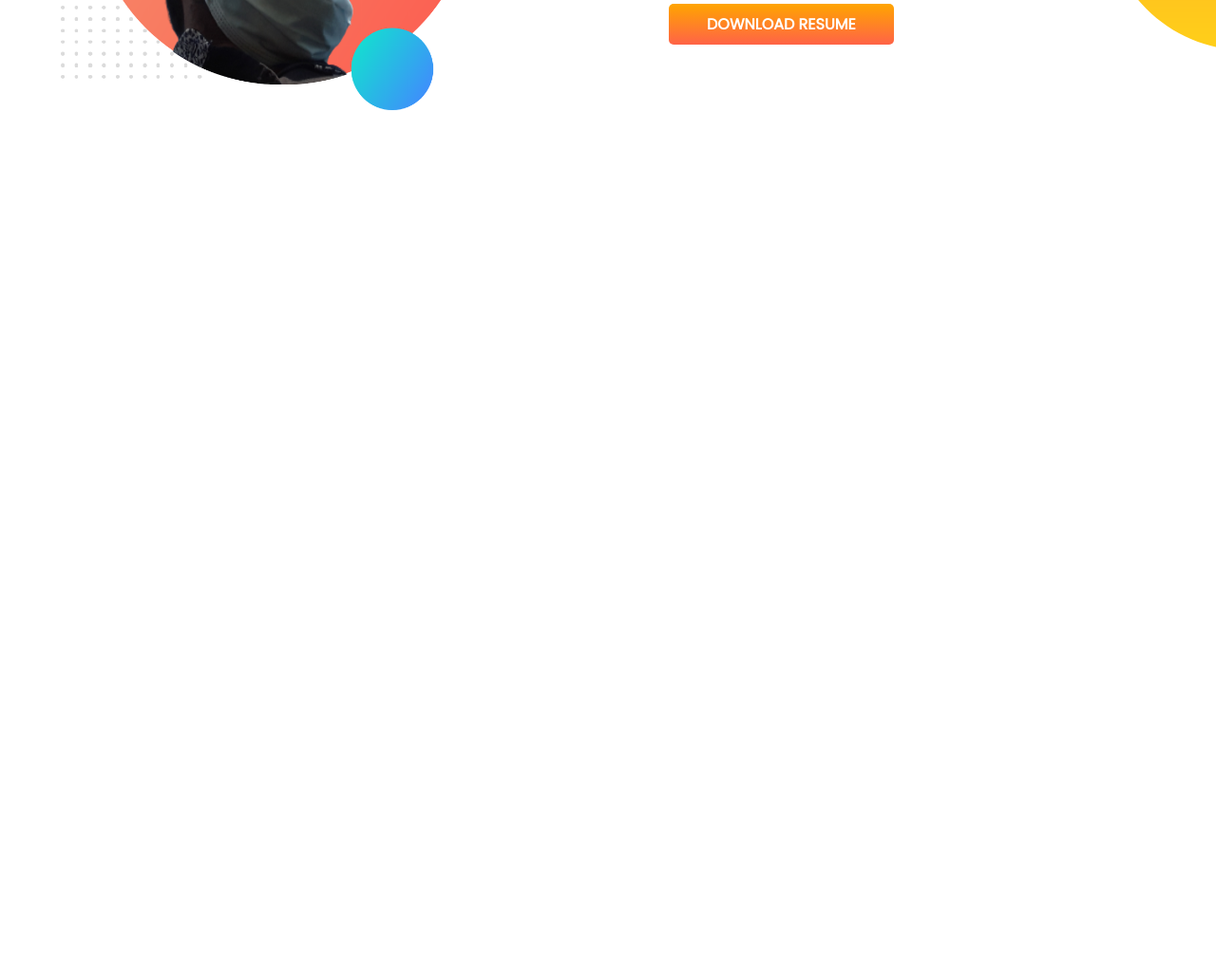
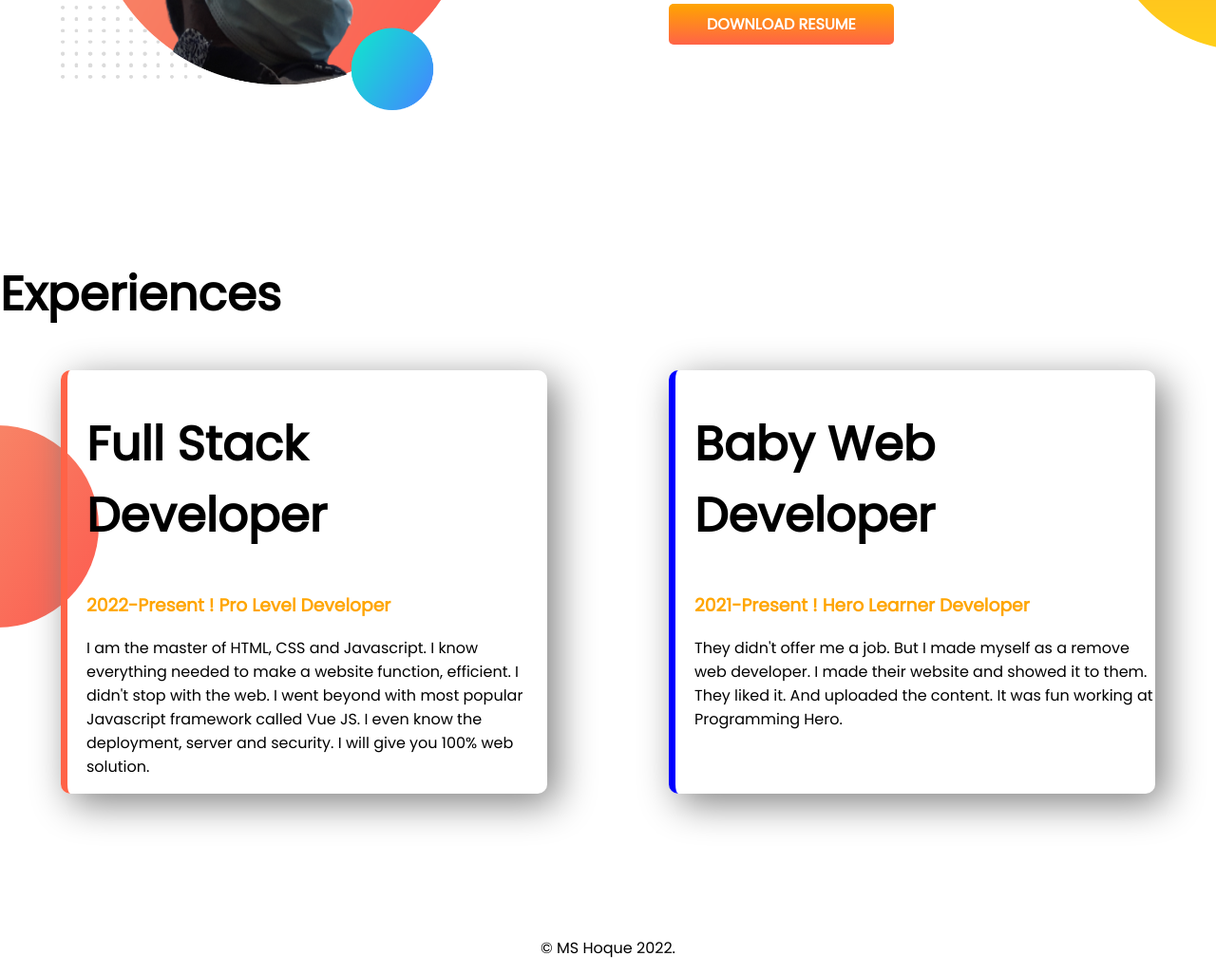
Before and after one commit to shabu5293/developer-portfolio, a plain HTML site: page index.html in a window 1280 px wide. Shown: the part 1112-2139 px from the top of the page at 95% size. Before the commit the page ends 1385 px from the top, so only its background shows below. Drawn offline with Linux system fonts and the light colour scheme.

Commit message:
style border and added footer

```diff
--- a/index.html
+++ b/index.html
@@ -13,7 +13,7 @@
 </head>
 
 <body>
-    <section class="top-banner">
+    <section class="top-banner flexible-container">
         <div class="half-width">
             <h1>Welcome To</h1>
             <h1><span class="orange-color">Shabu's</span> World</h1>
@@ -29,7 +29,7 @@
             <img src="images/shabu-bg.png" alt="">
         </div>
     </section>
-    <section class="dream-big">
+    <section class="dream-big flexible-container">
         <div class="half-width">
             <img src="images/my-bg2.png" alt="">
         </div>
@@ -42,7 +42,30 @@
         </div>
 
     </section>
+    <section class="experience-area">
+        <h1>Experiences</h1>
+        <div class="flexible-container">
+            <div id="full-stack-developer" class="experience-iteam">
+                <h1>Full Stack Developer</h1>
+                <h3 class="orange-color">2022-Present ! Pro Level Developer</h3>
+                <P>I am the master of HTML, CSS and Javascript. I know everything needed to make a website function,
+                    efficient. I didn't stop with the web. I went beyond with most popular Javascript framework called
+                    Vue
+                    JS. I even know the deployment, server and security. I will give you 100% web solution.</P>
+            </div>
+            <div id="baby-web-developer" class="experience-iteam">
+                <h1>Baby Web Developer</h1>
+                <h3 class="orange-color">2021-Present ! Hero Learner Developer</h3>
+                <P>They didn't offer me a job. But I made myself as a remove web developer. I made their website and
+                    showed
+                    it to them. They liked it. And uploaded the content. It was fun working at Programming Hero.</P>
+            </div>
+        </div>
+    </section>
 
 </body>
+<footer>
+    <p>© MS Hoque 2022.</p>
+</footer>
 
 </html>
--- a/style.css
+++ b/style.css
@@ -11,7 +11,7 @@ h1 {
     color: orange;
 }
 
-section {
+.flexible-container {
     display: flex;
     margin-bottom: 150px;
 }
@@ -45,3 +45,30 @@ section {
     background-repeat: no-repeat;
     background-position: right;
 }
+
+.experience-area {
+    background-image: url(images/exp-bg.png);
+    background-repeat: no-repeat;
+    background-position: left;
+}
+
+.experience-iteam {
+    width: 40%;
+    margin-left: 5%;
+    margin-right: 5%;
+    padding-left: 20px;
+    border-radius: 10px;
+    box-shadow: 10px 10px 40px gray;
+}
+
+#full-stack-developer {
+    border-left: 7px solid tomato;
+}
+
+#baby-web-developer {
+    border-left: 7px solid blue;
+}
+
+footer {
+    text-align: center;
+}
```
